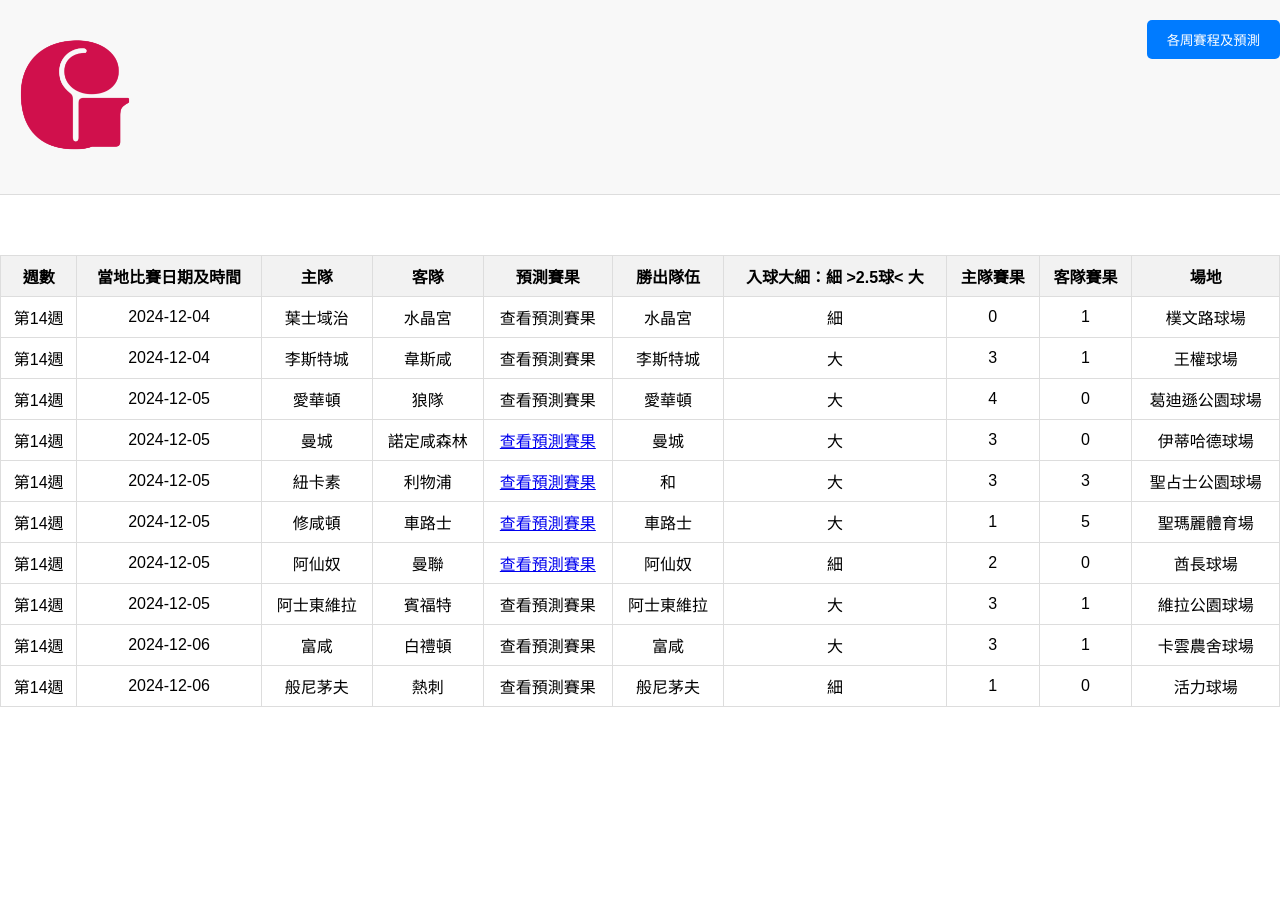
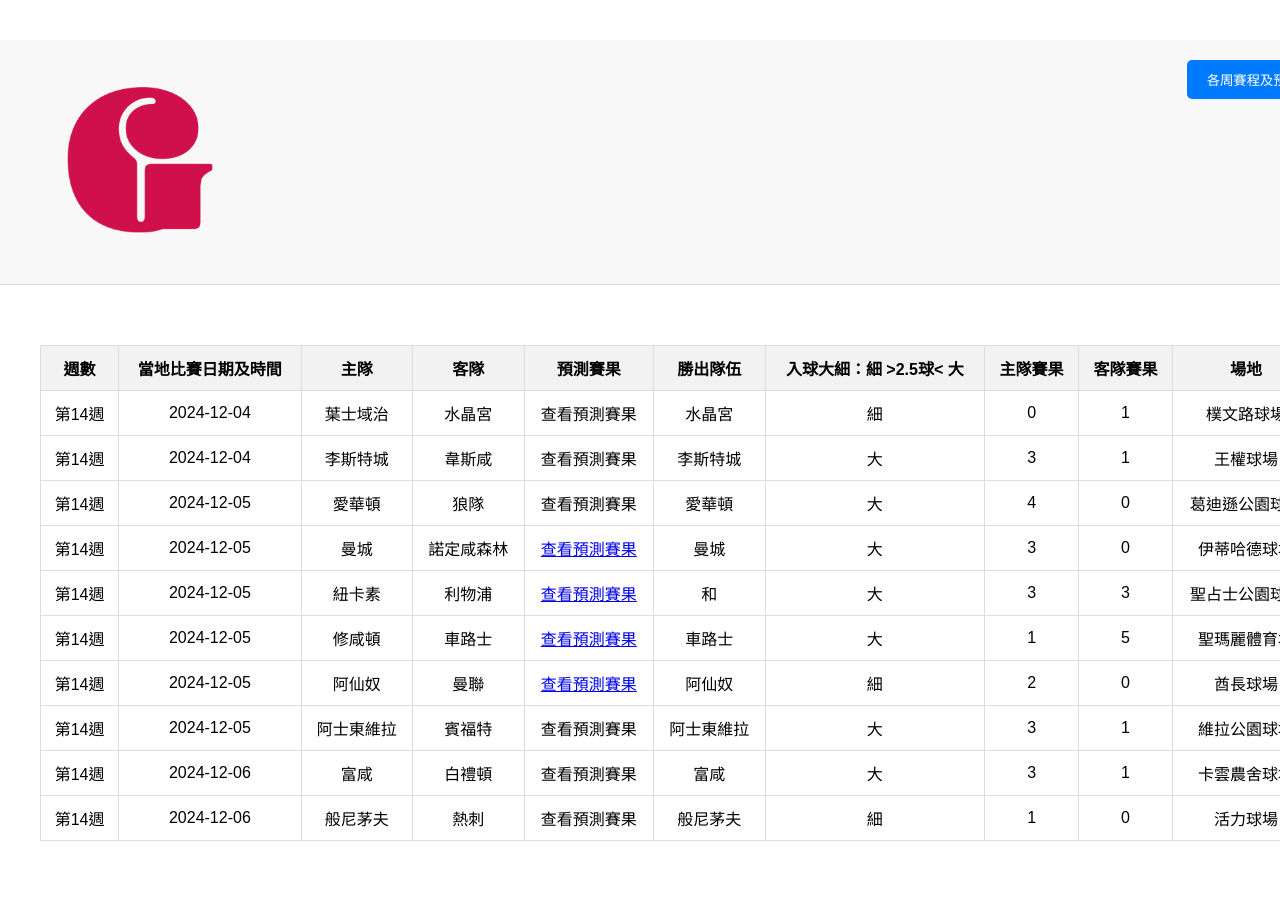
Before and after one commit to lamchiwing/wallet, a Jekyll site: the page week14.html, which Jekyll copies as it is, in a window 1280 px wide. Built offline with Jekyll 4.4.1, drawn with Linux system fonts in a browser that asks for light colours.

Commit message:
Update week14.html

```diff
--- a/week14.html
+++ b/week14.html
@@ -15,6 +15,7 @@
       flex-direction: column;
       align-items: center;
       width: 100%;
+      padding: 20px;
     }
 
     .header {
@@ -96,10 +97,73 @@
       background-color: #f2f2f2;
     }
 
-    @media only screen and (max-width: 600px) {
+    @media only screen and (max-width: 768px) {
+      /* iPad landscape */
+      .wrapper {
+        padding: 10px;
+      }
+
+      .header {
+        flex-direction: column;
+        align-items: center;
+        text-align: center;
+      }
+
+      .menu {
+        align-items: center;
+        margin-top: 10px;
+      }
+
+      th, td {
+        font-size: 14px;
+        padding: 6px;
+      }
+    }
+
+    @media only screen and (max-width: 576px) {
+      /* iPhone */
+      .wrapper {
+        padding: 10px;
+      }
+
+      .header {
+        flex-direction: column;
+        align-items: center;
+        text-align: center;
+      }
+
+      .header-left img {
+        max-width: 100px;
+      }
+
+      .menu {
+        align-items: center;
+        margin-top: 10px;
+      }
+
       th, td {
         font-size: 12px;
-        padding: 6px;
+        padding: 5px;
+      }
+    }
+
+    @media only screen and (min-width: 1024px) {
+      /* Computer screens */
+      .wrapper {
+        padding: 40px;
+      }
+
+      .header {
+        padding: 20px 40px;
+      }
+
+      .header-left img {
+        max-width: 200px;
+      }
+
+      th, td {
+        font-size: 16px;
+        padding: 10px;
       }
     }
   </style>
```
